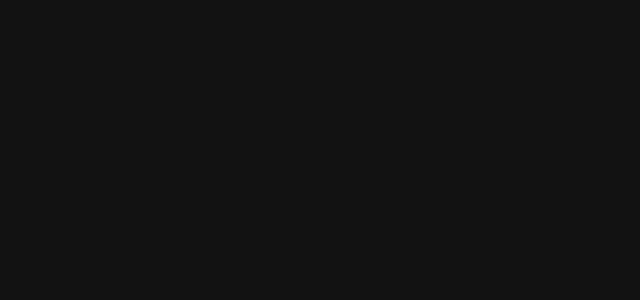
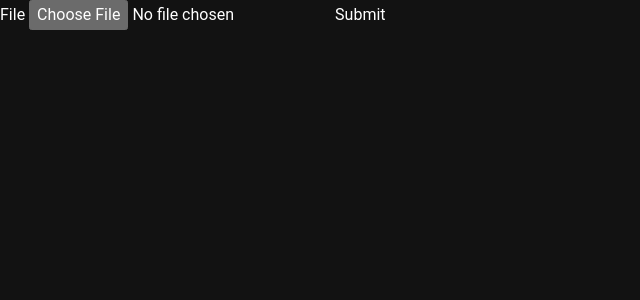
Before and after one commit to oto3/package-json-scann, a Vue app: page / in a window 1280 px wide. Shown: the top 300 px of the page, without its empty margins (0-640 px from the left). Built offline with nearby package versions, Linux system fonts and the light colour scheme.

Commit message:
feat(test-1): start testing api and create proxy to bypass cors issue

```diff
--- a/components.d.ts
+++ b/components.d.ts
@@ -8,7 +8,7 @@ export {}
 declare module 'vue' {
   export interface GlobalComponents {
     HelloWorld: typeof import('./src/components/HelloWorld.vue')['default']
-    Home: typeof import('./src/components/home.vue')['default']
+    Home: typeof import('./src/components/Home.vue')['default']
     RouterLink: typeof import('vue-router')['RouterLink']
     RouterView: typeof import('vue-router')['RouterView']
   }
--- a/src/components/Home.vue
+++ b/src/components/Home.vue
@@ -1,7 +1,65 @@
 <template>
-  <v-container class="fill-height"/>
+  <div class="container">
+    <div class="large-12 medium-12 small-12 cell">
+      <label>File
+        <input
+          id="file"
+          ref="file"
+          type="file"
+          @:change="handleFileUpload()"
+        >
+      </label>
+      <button @:click="submitFile()">
+        Submit
+      </button>
+    </div>
+  </div>
 </template>
 
-<script setup lang="ts">
-  //
+<script lang="ts">
+import axios from 'axios'
+export default {
+  data() {
+    return {
+      file: "",
+      content: "",
+    };
+  },
+  methods: {
+    submitFile() {
+      console.log('File content: ', this.content)
+
+      axios
+        .post("http://localhost:3000/api/v1/query", {"version": "2.4.1", "package": {"name": "jinja2", "ecosystem": "PyPI"}}, {
+          headers: {
+            'Access-Control-Allow-Origin': '*',
+          },
+        })
+        .then(function () {
+          console.log("SUCCESS!!");
+        })
+        .catch(function () {
+          console.log("FAILURE!!");
+        });
+    },
+    handleFileUpload() {
+      this.file = this.$refs.file.files[0];
+      const reader = new FileReader();
+      if (this.file.name.includes(".json")) {
+        reader.onload = (res) => {
+          this.content = res.target.result;
+        };
+        reader.onerror = (err) => console.log(err);
+        reader.readAsText(this.file);
+      } else {
+        this.content = "check the console for file output";
+        reader.onload = (res) => {
+          console.log(res.target.result);
+        };
+        reader.onerror = (err) => console.log(err);
+        reader.readAsText(this.file);
+      }
+    },
+  },
+};
 </script>
```
Also changed, not shown: vite.config.mts.
